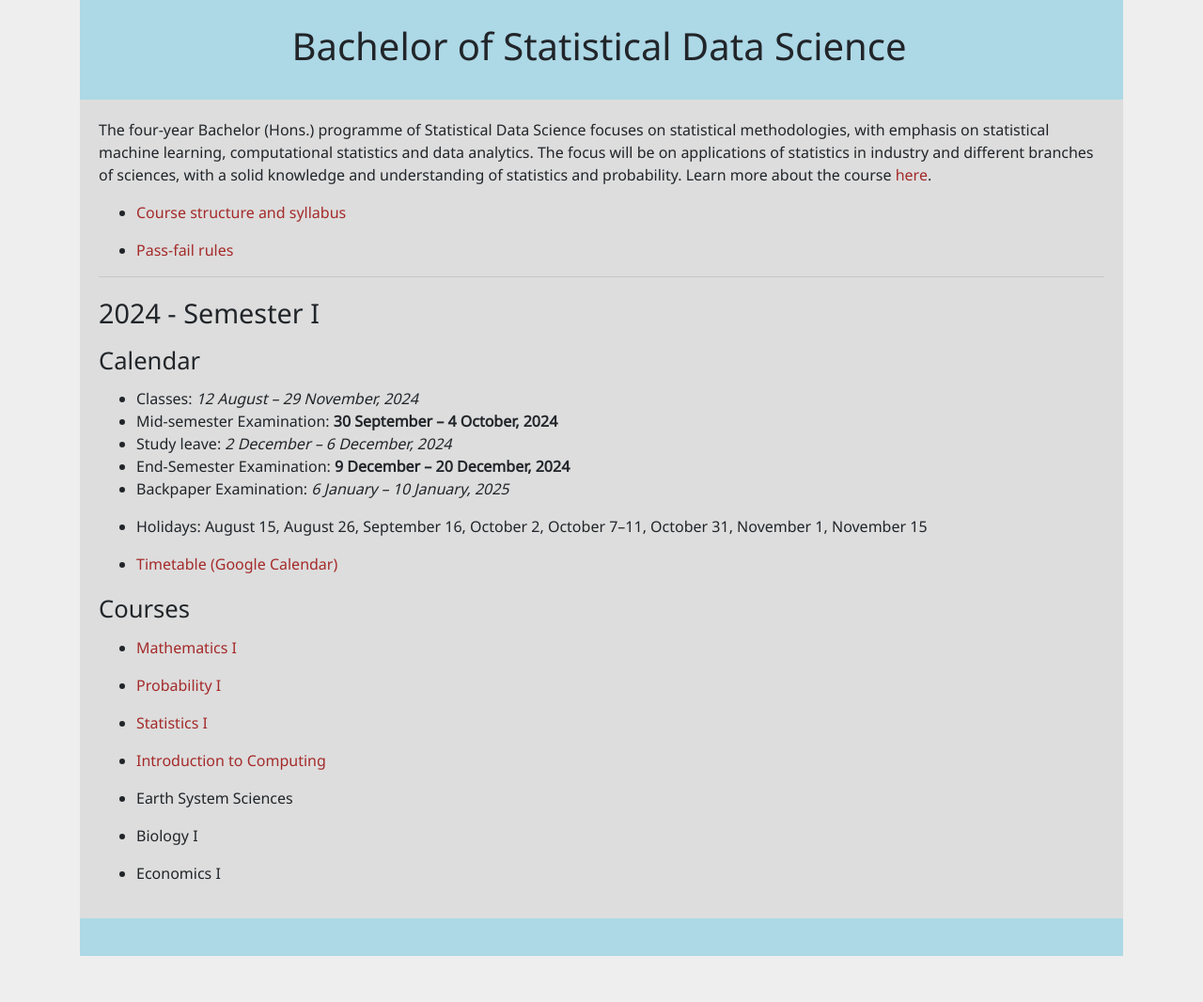
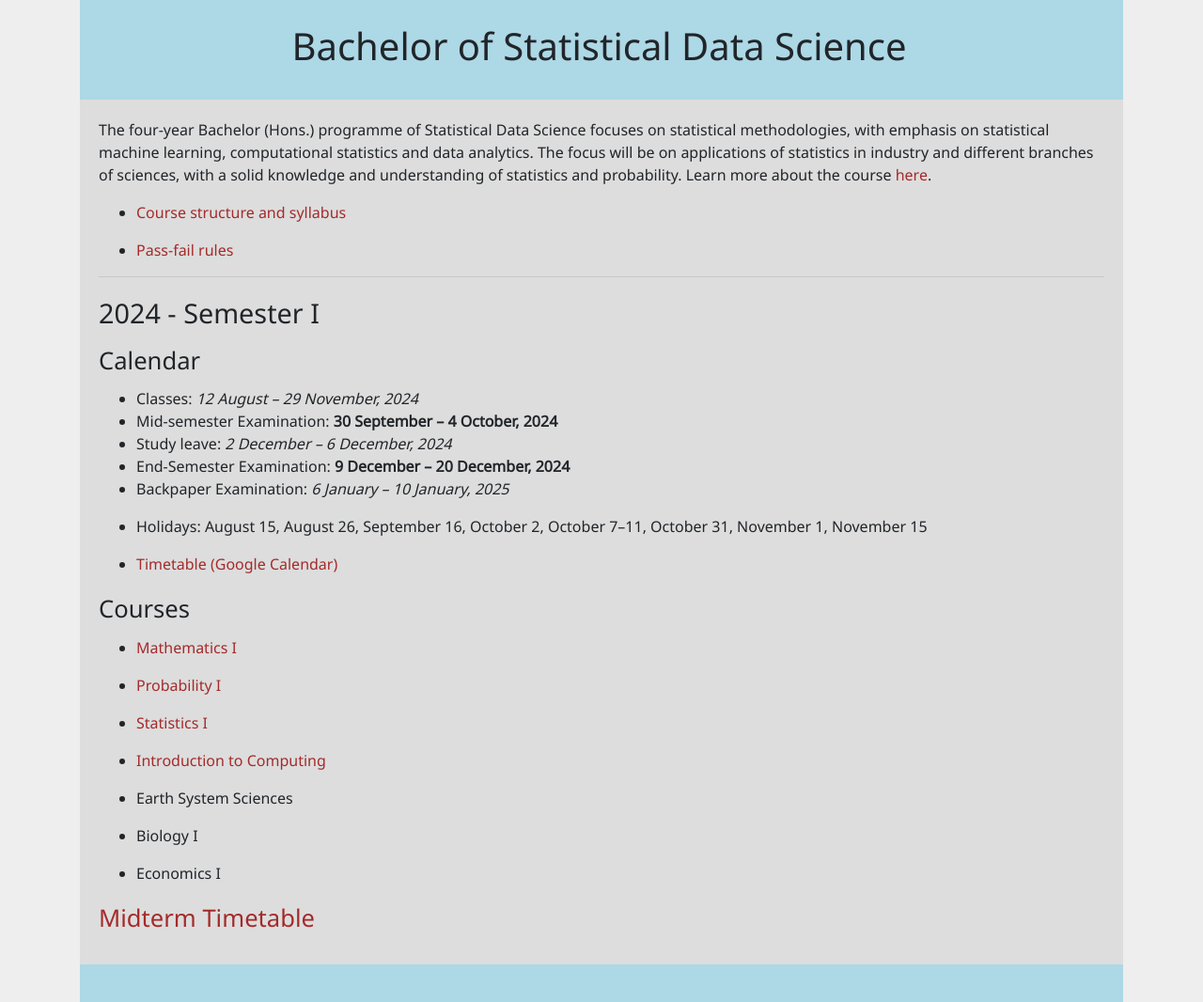
Before and after one commit to bsds-isi/bsds-isi.github.io, a Jekyll site: the page built from index.md, in a window 1280 px wide. Shown: the whole page at 94% size. Built offline with Jekyll 4.4.1, drawn with Linux system fonts in a browser that asks for light colours; before the commit the page ends 1017 px from its top, so only the background shows below that.

Commit message:
Update index.md

```diff
--- a/index.md
+++ b/index.md
@@ -49,3 +49,5 @@ statistics and probability. Learn more about the course
 * Biology I
 
 * Economics I
+
+## [Midterm Timetable](documents/midterm.pdf)
```
